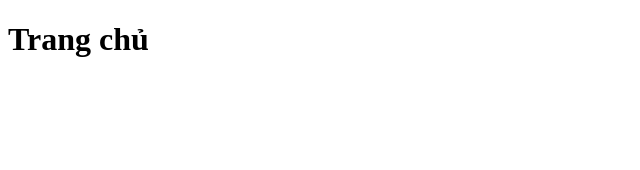
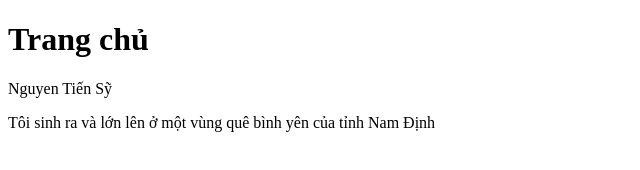
Before and after one commit to SyTom123/SaleApp, a plain HTML site: page index.html in a window 1280 px wide. Shown: the whole page, without its empty margins (0-640 px from the left). Drawn offline with Linux system fonts and the light colour scheme.

Commit message:
Update code for branch feature test

```diff
--- a/index.html
+++ b/index.html
@@ -7,5 +7,7 @@
 </head>
 <body>
     <h1>Trang chủ</h1>
+    <p>Nguyen Tiến Sỹ</p>
+    <p>Tôi sinh ra và lớn lên ở một vùng quê bình yên của tỉnh Nam Định</p>
 </body>
 </html>
```
